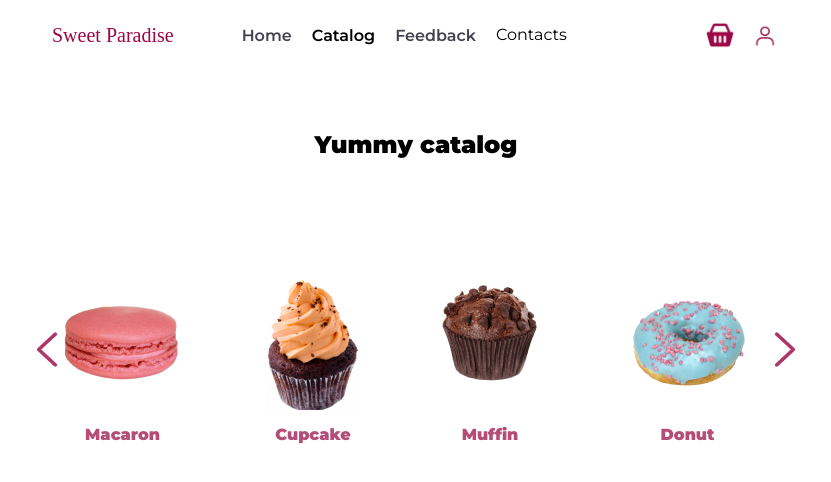
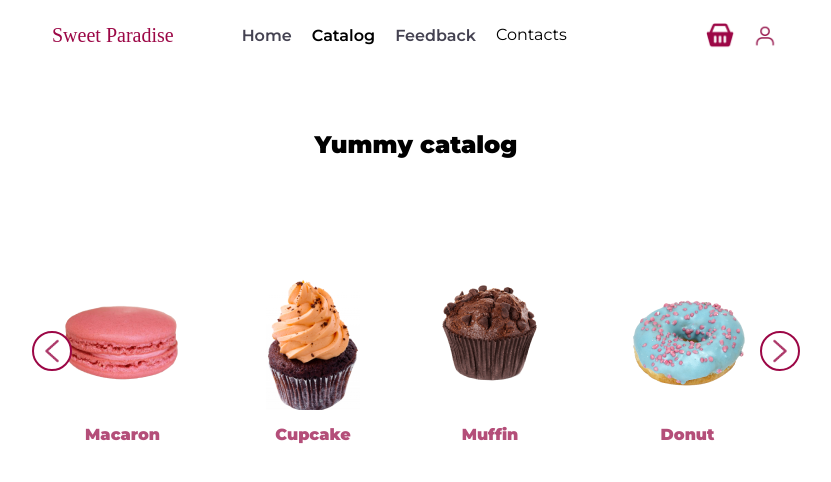
Before and after one commit to VitaliySaburdo/sweet-paradise-app, a React (Create React App) app: page /sweet-paradise-app/goods in a window 1280 px wide. Shown: the top 482 px of the page, without its empty margins (224-1055 px from the left). Built offline with nearby package versions, Linux system fonts and the light colour scheme; no server answers; a web font is replaced by a local one.

Commit message:
fix button

```diff
--- a/src/layout/Catalog/Catalog.styled.tsx
+++ b/src/layout/Catalog/Catalog.styled.tsx
@@ -84,8 +84,14 @@ export const CatalogBtn = styled.button`
 `;
 
 export const BtnLeft = styled.button`
-  background-color: transparent;
-  border: none;
+  background-color: #FFFFFF;
+  border: solid 2px #9C0746;
+  border-radius: 50%;
+  display: flex;
+  justify-content: center;
+  align-items: center;
+  width: 40px;
+  height: 40px;
   position: absolute;
   top: 200px;
   left: 0;
@@ -95,8 +101,14 @@ export const BtnLeft = styled.button`
   }
 `;
 export const BtnRight = styled.button`
-  background-color: transparent;
-  border: none;
+  background-color: #FFFFFF;
+  border: solid 2px #9C0746;
+  border-radius: 50%;
+  display: flex;
+  justify-content: center;
+  align-items: center;
+  width: 40px;
+  height: 40px;
   position: absolute;
   top: 200px;
   right: 0;
--- a/src/layout/Catalog/Catalog.tsx
+++ b/src/layout/Catalog/Catalog.tsx
@@ -128,10 +128,10 @@ export const Catalog: React.FC<CategoryProps> = ({
           </CatalogList>
           <BtnLeft onClick={scrollLeft}>
             {" "}
-            <img src={leftBtn} alt="button" width={30} />{" "}
+            <img src={leftBtn} alt="button" width={20} />{" "}
           </BtnLeft>
           <BtnRight onClick={scrollRight}>
-            <img src={rightBtn} alt="button" width={30} />
+            <img src={rightBtn} alt="button" width={20} />
           </BtnRight>
           <ProductList
             products={products}
--- a/src/layout/CustomOrder/CustomOrder.styled.tsx
+++ b/src/layout/CustomOrder/CustomOrder.styled.tsx
@@ -4,8 +4,6 @@ import box from "../../images/CustomOrder/box.png";
 import box_md from "../../images/CustomOrder/box_md.png";
 import box_sm from "../../images/CustomOrder/box_sm.png";
 import { Button } from "../../components/Button/Button";
-// import leaf from '../../images/CustomOrder/leaf.png';
-// import leaf_blur from '../../images/CustomOrder/leaf_blur.png';
 
 export const StyledSection = styled(Section)`
   border: 1px solid #000;
```
